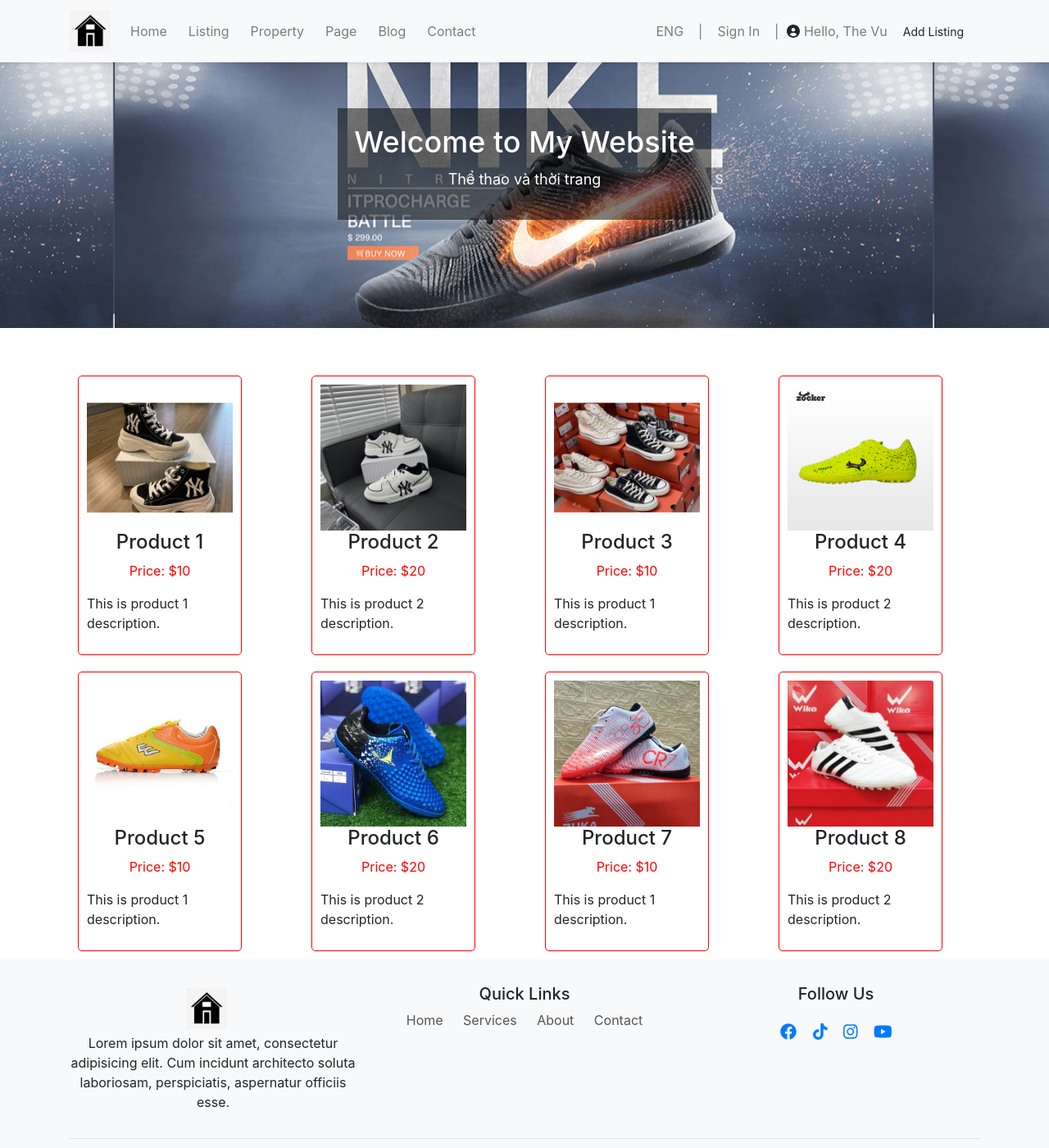
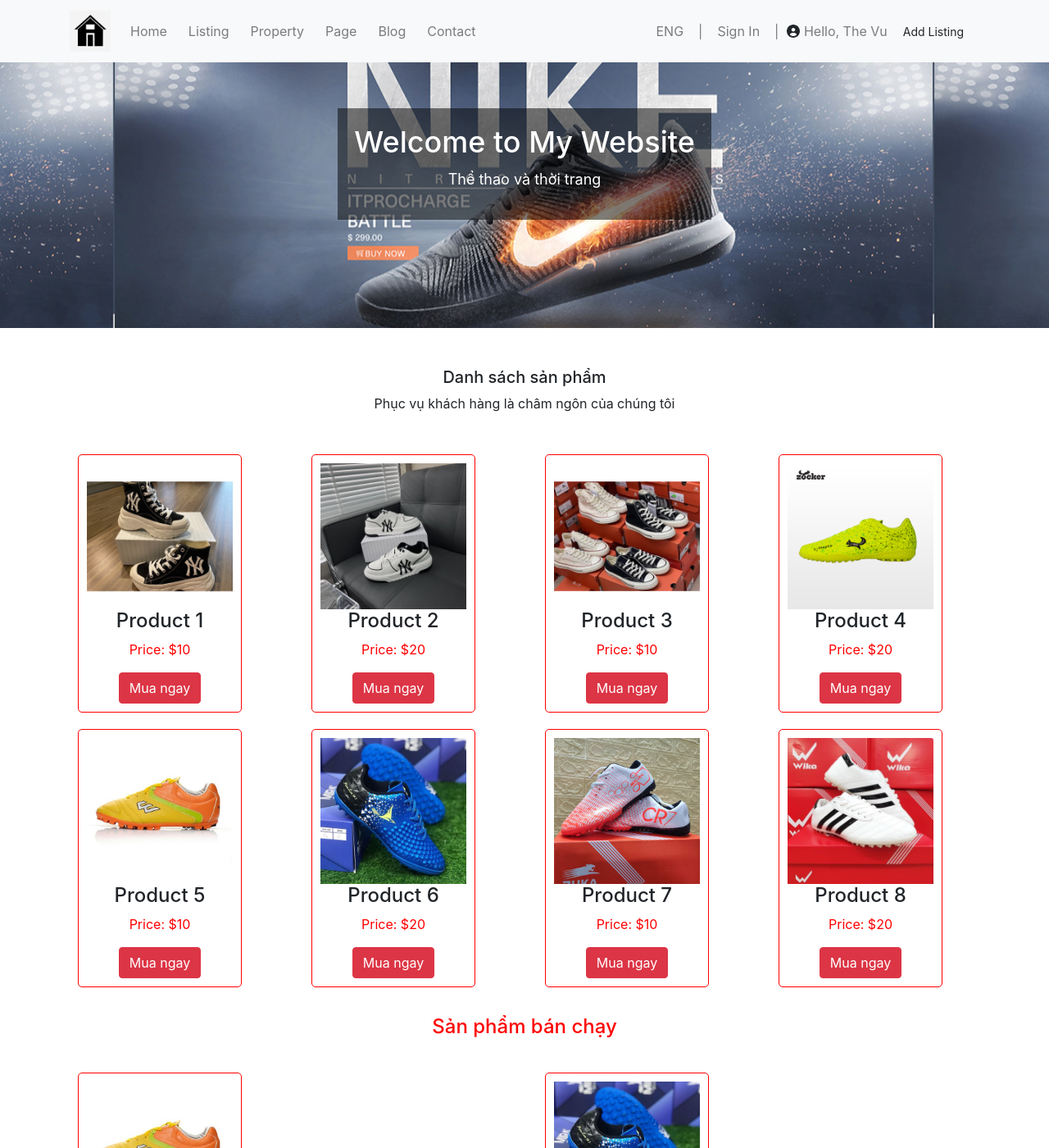
Before and after one commit to thevu2608/web, a Jekyll site: the page built from index.html, in a window 1280 px wide and 1400 px high. Shown: the whole window at 82% size. Built offline with Jekyll 4.4.1, drawn with Linux system fonts in a browser that asks for light colours; some of the changed text lies outside the part shown.

Commit message:
Your commit message

```diff
--- a/_includes/footer.html
+++ b/_includes/footer.html
@@ -48,7 +48,6 @@
       </div>
     </div>
   </footer>
-
 </body>
 
 </html>
--- a/assets/css/header.css
+++ b/assets/css/header.css
@@ -2,63 +2,15 @@
     z-index: 100;
     width: 100%;
 }
-
 .sticky-header {
     position: fixed;
-    top: 0;
-    left: 0;
-    background-color: #fff;
-    box-shadow: 0 2px 5px rgba(0, 0, 0, 0.1);
 }
-
-.navbar-brand img {
-    max-height: 50px;
-}
-
 .navbar-nav {
     align-items: center;
 }
-
 .nav-item {
     margin-right: 10px;
 }
-
-.nav-link {
-    color: #333;
-}
-
-.nav-item:hover .nav-link,
-.dropdown-item:hover {
-    color: #d9534f;
-}
-.dropdown-toggle::after {
-    display: inline-block;
-    width: 0;
-    height: 0;
-    margin-left: .255em;
-    vertical-align: 0.255em;
-    content: "";
-    border-top: 0.3em solid;
-    border-right: 0.3em solid transparent;
-    border-bottom: 0;
-    border-left: 0.3em solid transparent;
-}
-
-.dropdown-menu {
-    background-color: #fff;
-    border: none;
-}
-
-.dropdown-item {
-    padding: 0.5rem 1rem;
-}
-
-.add-listing-button {
-    background-color: #d9534f;
-    color: #fff;
-    border: none;
-}
-
 .add-listing-button:hover {
     background-color: #c9302c;
 }
--- a/assets/js/banner.js
+++ b/assets/js/banner.js
@@ -1,8 +1,8 @@
 // Lưu nội dung ban đầu của chữ H1
 const originalText = "Welcome to My Website";
 
-// Function để xóa chữ sau cùng và viết lại
-function typeEffect() {
+// Function để xóa chữ và viết lại
+function type() {
   const typedText = document.getElementById("typed-text");
   const text = typedText.textContent;
   const length = text.length;
@@ -12,13 +12,13 @@
     // Nếu chưa, xóa đi một ký tự cuối cùng
     typedText.textContent = text.substring(0, length - 1);
     // Gọi lại function sau 1000ms (1 giây)
-    setTimeout(typeEffect, 100);
+    setTimeout(type, 100);
   } else {
     // Nếu đã viết xong, reset về chữ ban đầu và gọi lại function sau 1000ms
     typedText.textContent = originalText;
-    setTimeout(typeEffect, 1000);
+    setTimeout(type, 1000);
   }
 }
 
 // Gọi function để bắt đầu hiệu ứng xóa chữ sau cùng và viết lại
-typeEffect();
+type();
--- a/assets/js/product.js
+++ b/assets/js/product.js
@@ -5,49 +5,41 @@
       name: "Product 1",
       price: 10,
       image: "/src/image/sp1.jpg",
-      description: "This is product 1 description.",
     },
     {
       name: "Product 2",
       price: 20,
       image: "/src/image/sp2.jpg",
-      description: "This is product 2 description.",
     },
     {
         name: "Product 3",
         price: 10,
         image: "/src/image/sp3.jpg",
-        description: "This is product 1 description.",
       },
       {
         name: "Product 4",
         price: 20,
         image: "/src/image/sp3.png",
-        description: "This is product 2 description.",
       },
       {
         name: "Product 5",
         price: 10,
         image: "/src/image/sp7.jpg",
-        description: "This is product 1 description.",
       },
       {
         name: "Product 6",
         price: 20,
         image: "/src/image/sp5.jpg",
-        description: "This is product 2 description.",
       },
       {
         name: "Product 7",
         price: 10,
         image: "/src/image/sp6.jpg",
-        description: "This is product 1 description.",
       },
       {
         name: "Product 8",
         price: 20,
         image: "/src/image/sp8.jpg",
-        description: "This is product 2 description.",
       },
 
   ];
--- a/index.html
+++ b/index.html
@@ -3,9 +3,21 @@
 title: Home
 ---
 <div class="container">
+    <div style="text-align: center;">
+        <h5>Danh sách sản phẩm</h5>
+        <p>Phục vụ khách hàng là châm ngôn của chúng tôi</p>
+    </div>
+    <br>
     <div class="row" id="productList">
         <!-- Danh sách sản phẩm sẽ được thêm vào đây bằng JavaScript -->
+    </div><br>
+    <div style="text-align: center; color: red;">
+        <h4>Sản phẩm bán chạy</h4>
     </div>
+    <br>
+    <div class="row" id="productLists">
+        <!-- Danh sách sản phẩm sẽ được thêm vào đây bằng JavaScript -->
+    </div><br>
 </div>
 
 <script src="/assets/js/product.js"></script>
@@ -15,7 +27,6 @@
 
     for (var i = 0; i < products.length; i++) {
         var product = products[i];
-
         // Tạo phần tử div để chứa thông tin của mỗi sản phẩm
         var productItem = document.createElement('div');
         productItem.className = 'col-md-3';
@@ -26,11 +37,30 @@
                 <img src="${product.image}" width="200" alt="${product.name}">
                 <h4>${product.name}</h4>
                 <p style="color: red">Price: $${product.price}</p>
-                <p>${product.description}</p>
+                <a href="#" class="btn btn-danger">Mua ngay</a>
             </div>
         `;
-
         // Thêm sản phẩm vào danh sách sản phẩm
         productList.appendChild(productItem);
     }
+    var productLists = document.getElementById('productLists');
+
+    for (var i = 4; i < products.length; i++) {
+        var product = products[i];
+        // Tạo phần tử div để chứa thông tin của mỗi sản phẩm
+        var productItem = document.createElement('div');
+        productItem.className = 'col-md-6';
+
+        // Thêm thông tin của sản phẩm vào phần tử div
+        productItem.innerHTML = `
+            <div class="product-item">
+                <img src="${product.image}" width="200" alt="${product.name}">
+                <h4>${product.name}</h4>
+                <p style="color: red">Price: $${product.price}</p>
+                <a href="#" class="btn btn-danger">Mua ngay</a>
+            </div>
+        `;
+        // Thêm sản phẩm vào danh sách sản phẩm
+        productLists.appendChild(productItem);
+    }
 </script>
```
Also changed, not shown: assets/css/footer.css (indentation only), assets/css/product.css (line endings or trailing spaces).
